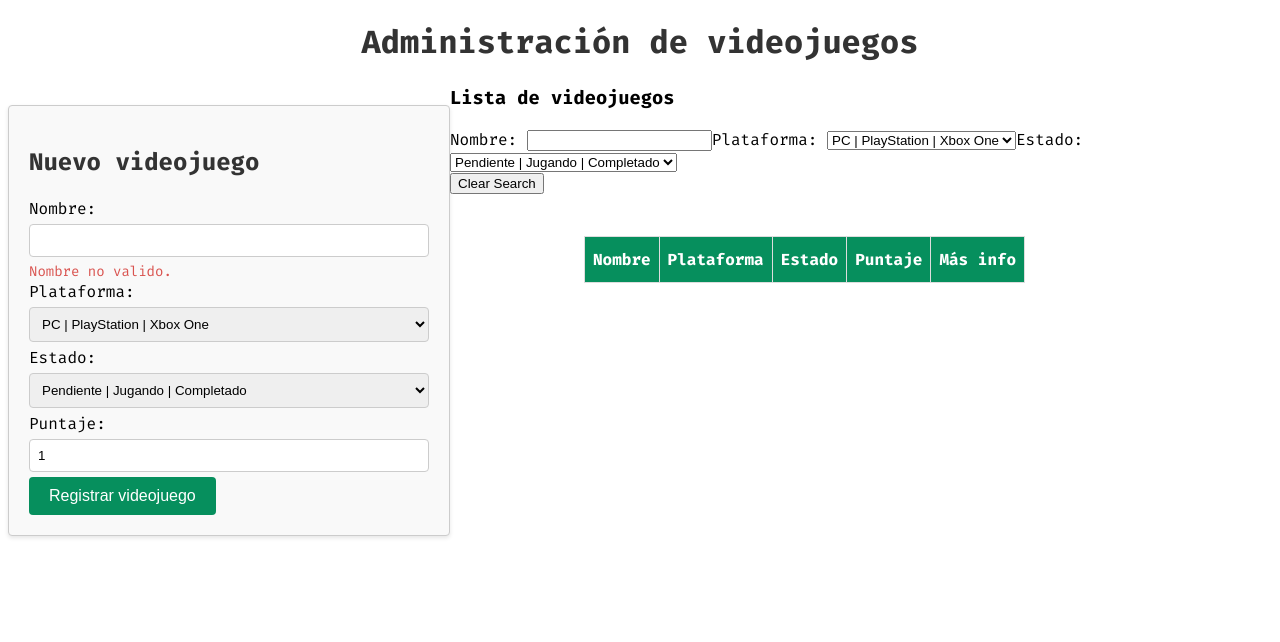
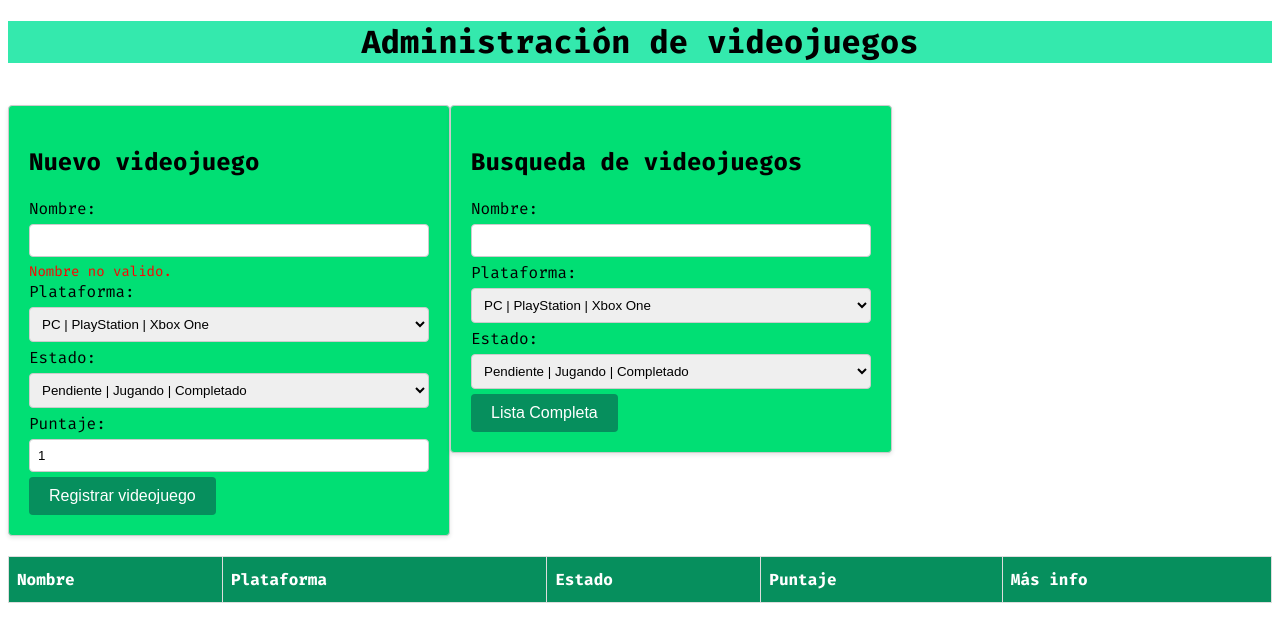
Before and after one commit to AlejoF144/practico2lab, a Vue app: page / in a window 1280 px wide. Shown: the top 642 px of the page. Built offline with nearby package versions, Linux system fonts and the light colour scheme.

Commit message:
cambios de victor

```diff
--- a/src/components/infoButton.vue
+++ b/src/components/infoButton.vue
@@ -1,6 +1,6 @@
 <template>
     <div class="infoButton">
-        <button @click="toggleModal">+</button>
+        <button @click="toggleModal">info</button>
     </div>
     <!--modal es el componente a mostrar en caso de que el botón sea presionado-->
     <modal v-if="showModal" @close="toggleModal()" :juegosInfo="juegosInfo" />
--- a/src/components/juegosAdministracion.vue
+++ b/src/components/juegosAdministracion.vue
@@ -1,15 +1,15 @@
 <template>
     <div class="appContainer">
         <div id="tittle">
-            <h1>Administración de videojuegos</h1>
+            <h1 style="background-color: rgb(52, 233, 173);">Administración de videojuegos</h1>
         </div>
         <div></div>
-        <div class="form-container">
+        <div class="form-container" >
             <h2>Nuevo videojuego</h2>
             <div class="input-group">
                 <label>Nombre: </label>
                 <input type="text" v-model="juegosDatos.nombre">
-                <div class="nombreError" v-if="juegosDatos.nombre == ''">Nombre no valido.</div>
+                <div class="nombreError" v-if="juegosDatos.nombre == ''" style="color: red;">Nombre no valido.</div>
 
                 <label>Plataforma: </label>
                 <select id="plataforma" v-model="juegosDatos.plataforma">
@@ -33,10 +33,14 @@
             <div class="puntajeError" v-if="juegosDatos.puntaje < 1 || juegosDatos.puntaje > 10">Puntaje no valido.</div>
             <button id="btnRegistrar" @click="handleSend">Registrar videojuego</button>
         </div>
+        <div class="listado">
+            <!--Componente que recibe el array contenedor de todos los juegos-->
+            <listContainer :juegos="juegos" />
+        </div>
 
     </div>
-    <!--Componente que recibe el array contenedor de todos los juegos-->
-    <listContainer :juegos="juegos" />
+
+
 </template>
 
 <script setup>
@@ -87,6 +91,7 @@ const handleSend = () => {
 </script>
 
 <style scoped >
+
 #tittle {
     text-align: center;
 }
@@ -106,16 +111,9 @@ const handleSend = () => {
     /* Espaciado superior e inferior */
     box-shadow: 0 2px 4px rgba(0, 0, 0, 0.1);
     /* Sombra para darle profundidad */
-    background-color: #f9f9f9;
-    /* Color de fondo */
     float: left;
     /* Alinear a la izquierda */
-}
-
-
-h1,
-h2 {
-    color: #333;
+    background-color: rgb(1, 223, 116);
 }
 
 .input-group,
--- a/src/components/juegosFiltro.vue
+++ b/src/components/juegosFiltro.vue
@@ -1,20 +1,20 @@
 <template>
     <div class="listFilter">
-        <h3>Lista de videojuegos</h3>
+        <h2>Busqueda de videojuegos</h2>
         <div class="search-container">
             <div class="input-group">
-                <label>Nombre: </label>
-                <input type="text" class="buscarNombre" @input="search">
+                <label>Nombre: </label><br>
+                <input type="text" class="buscarNombre" @input="search"><br>
 
-                <label>Plataforma: </label>
+                <label>Plataforma: </label><br>
                 <select class="buscarPlataforma" @input="search">
                     <option value="" disabled selected>PC | PlayStation | Xbox One</option>
                     <option value="PC">PC</option>
                     <option value="Xbox">Xbox</option>
                     <option value="Playstation">Playstation</option>
-                </select>
+                </select><br>
 
-                <label>Estado: </label>
+                <label>Estado: </label><br>
                 <select class="buscarEstado" @input="search">
                     <option value="" disabled selected>Pendiente | Jugando | Completado</option>
                     <option value="Pendiente">Pendiente</option>
@@ -36,4 +36,20 @@ const search = (e) => {
 
 </script>
 
-<style scoped></style>
+<style scoped>
+#tittle {
+    text-align: center;
+}
+
+
+input[type="text"],
+select,
+input[type="number"] {
+    width: 100%;
+    padding: 8px;
+    margin: 5px 0;
+    box-sizing: border-box;
+    border: 1px solid #ccc;
+    border-radius: 4px;
+}
+</style>
--- a/src/components/juegosLista.vue
+++ b/src/components/juegosLista.vue
@@ -1,8 +1,9 @@
 <template>
     <div class="listContainer">
+    <div class="filtrado">
         <listFilter @search="handleSearch" />
-        <button @click="clearSearch">Clear Search</button>
-
+        <button @click="clearSearch">Lista Completa</button>
+    </div>
         <!--Tabla contenedora de todos los datos, iterandolos-->
         <table id="juegosTable">
             <tr>
@@ -53,9 +54,38 @@ const clearSearch = () => {
 }
 </script>
 <style scoped>
+.filtrado {
+    width: 400px;
+    /* Ancho del rectángulo */
+    min-height: 300px;
+    /* Altura mínima del rectángulo */
+    border: 1px solid #ccc;
+    /* Borde del rectángulo */
+    border-radius: 4px;
+    /* Bordes ligeramente redondeados */
+    padding: 20px;
+    /* Espaciado interno */
+    margin: 20px 0;
+    /* Espaciado superior e inferior */
+    box-shadow: 0 2px 4px rgba(0, 0, 0, 0.1);
+    /* Sombra para darle profundidad */
+    float: left;
+    /* Alinear a la izquierda */
+    background-color: rgb(1, 223, 116);
+}
+button {
+    background-color: #068f5d;
+    color: white;
+    padding: 10px 20px;
+    border: none;
+    border-radius: 4px;
+    cursor: pointer;
+    font-size: 16px;
+}
 #juegosTable {
-    margin-left: 60ch;
-    margin-top: 2.62pc;
+  width: 100%; /* Hace que la tabla use todo el ancho disponible */
+  table-layout: auto; /* Permite que la tabla ajuste el ancho de las columnas automáticamente */
+  border-collapse: collapse; /* Opcional: para estilos de borde */
 }
 
 #juegosTable td,
@@ -81,7 +111,7 @@ const clearSearch = () => {
 }
 
 #juegosTable tr:nth-child(even) {
-    background-color: #f2f2f2;
+    background-color: rgb(1, 223, 116);
 }
 
 #juegosTable tr:hover {
--- a/src/components/modalMasInfo.vue
+++ b/src/components/modalMasInfo.vue
@@ -3,14 +3,12 @@
     <div class="modal">
         <div class="modal-inner">
             <h1>
-                Más información
+                Información
             </h1>
-            <p>
-                Nombre: {{ juegosInfo.nombre }} <br>
-                Estado: {{ juegosInfo.estado }} <br>
-                Plataforma: {{ juegosInfo.plataforma }} <br>
-                Puntaje: {{ juegosInfo.puntaje }} <br>
-            </p>
+            <p>Nombre: {{ juegosInfo.nombre }} </p>
+            <p>Estado: {{ juegosInfo.estado }} </p>
+            <p>Plataforma: {{ juegosInfo.plataforma }} </p>
+            <p>Puntaje: {{ juegosInfo.puntaje }} </p>
             <button class="close-btn" @click="close()">Cerrar</button>
         </div>
     </div>
@@ -46,9 +44,12 @@ function close() {
     align-items: center;
     justify-content: center;
 }
+p {
+  font-size: 20px; /* Aumenta el tamaño de la fuente */
+  margin-bottom: 20px; /* Añade separación entre los párrafos */
+}
 
 .modal-inner {
-    text-align:center;
     background-color: #068f5d;
     color: black;
     position: relative;
```
